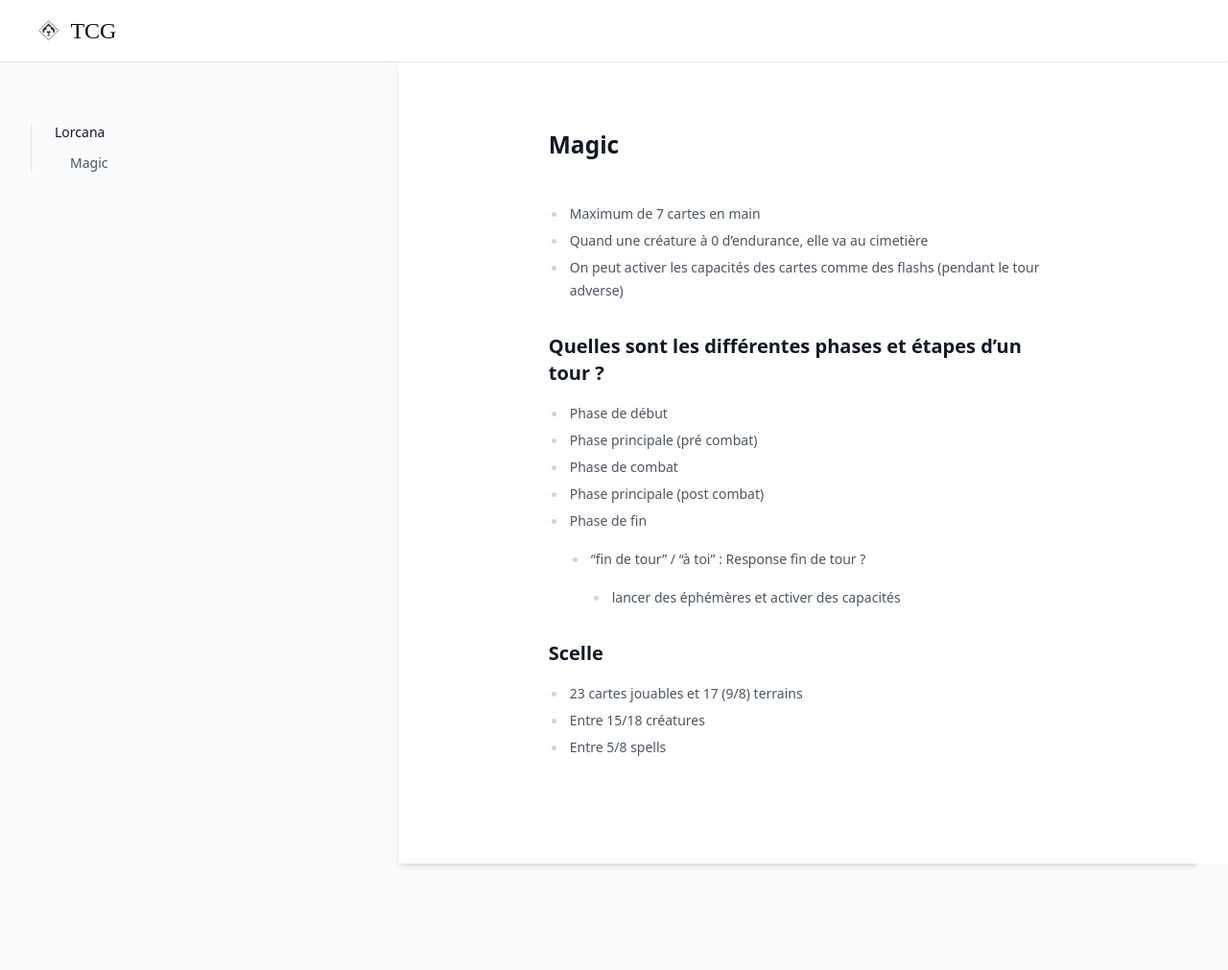
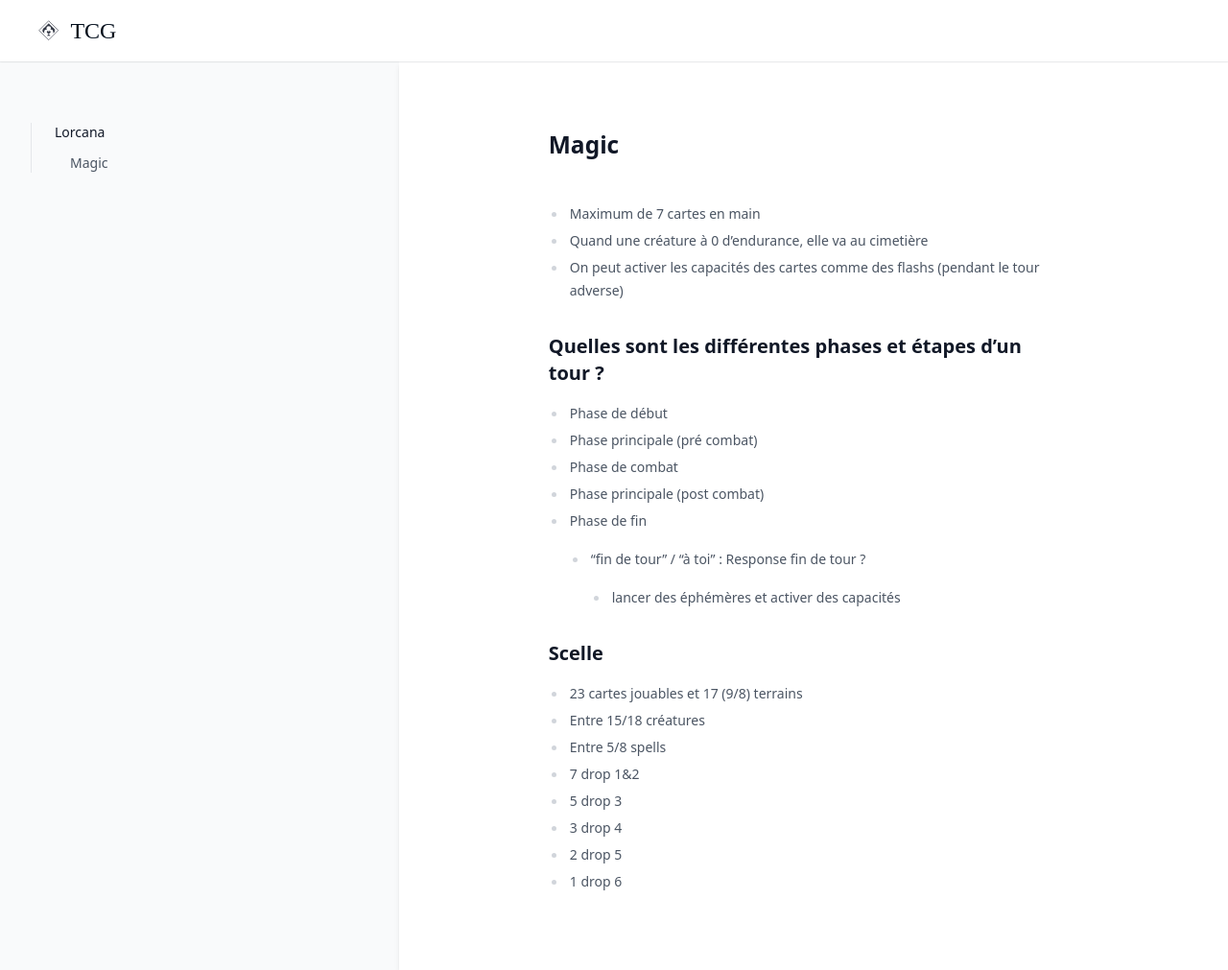
Before and after one commit to greglejeune/ebook, a Jekyll site: the page built from _tcg/magic.md, in a window 1280 px wide. Shown: the whole page at 96% size. Built offline with Jekyll 4.4.1, drawn with Linux system fonts in a browser that asks for light colours.

Commit message:
Update magic.md

```diff
--- a/_tcg/magic.md
+++ b/_tcg/magic.md
@@ -25,3 +25,8 @@ category: strategy
 - 23 cartes jouables et 17 (9/8) terrains
 - Entre 15/18 créatures
 - Entre 5/8 spells
+- 7 drop 1&2
+- 5 drop 3
+- 3 drop 4
+- 2 drop 5
+- 1 drop 6
```
